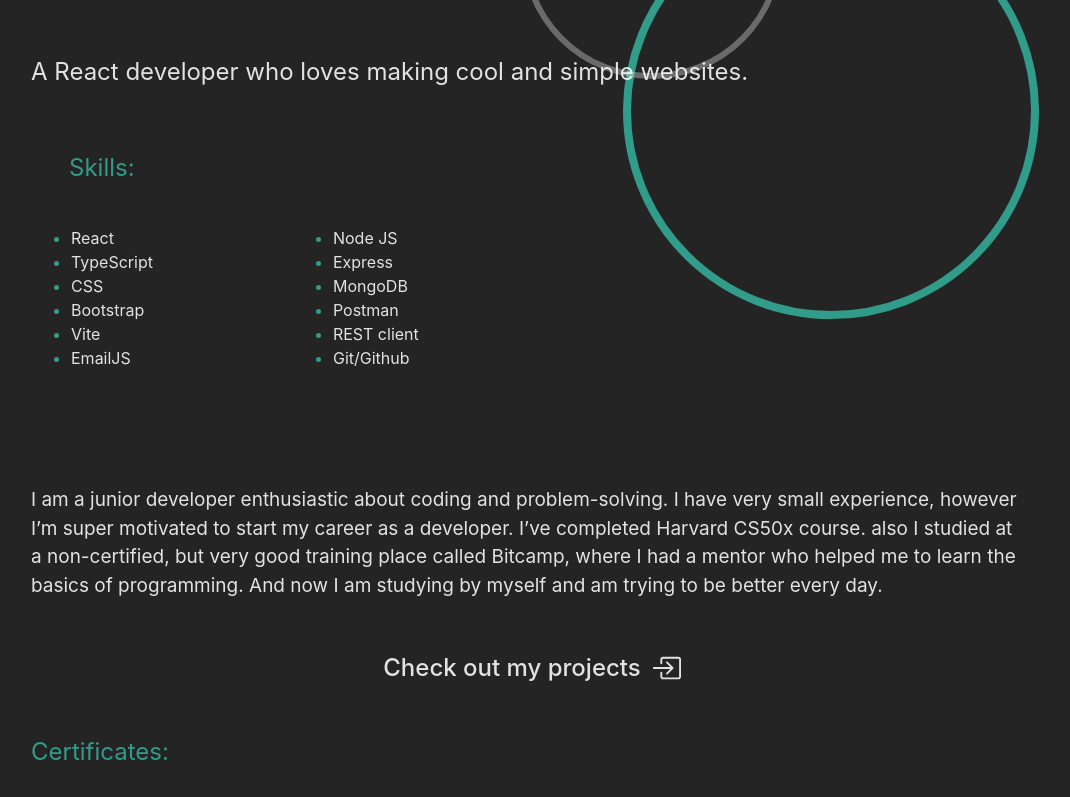
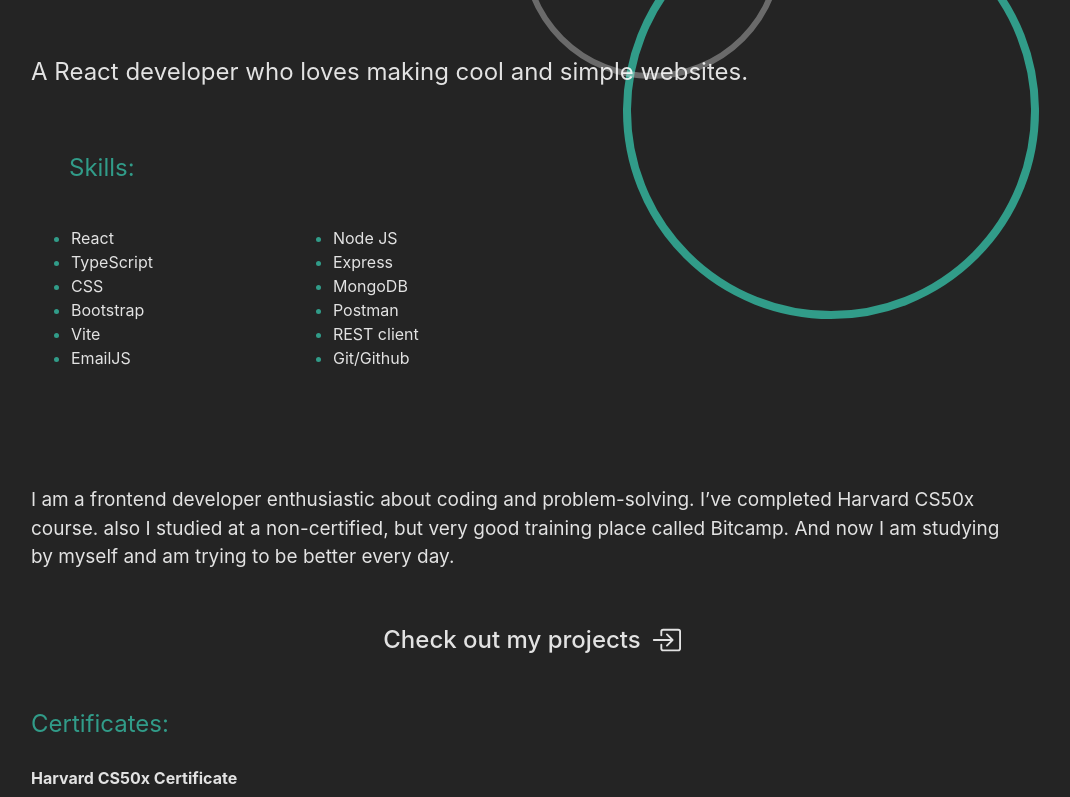
Before and after one commit to nanooka/portfolio, a React (Vite) app: page / in a window 1280 px wide. Shown: the part 401-1198 px from the top of the page, without its empty margins (113-1183 px from the left). Built offline with nearby package versions, Linux system fonts and the light colour scheme.

Commit message:
updated aboutme

```diff
--- a/src/index.css
+++ b/src/index.css
@@ -155,6 +155,7 @@ li::marker {
   border-radius: 12px;
   border: 1px solid #319c89;
   margin: 20px 10px 0 0;
+  cursor: pointer;
 }
 
 .contact-container {
--- a/src/pages/AboutMe.tsx
+++ b/src/pages/AboutMe.tsx
@@ -44,12 +44,10 @@ export default function AboutMe() {
       </div>
 
       <p style={{ fontSize: "19px", marginTop: "100px" }}>
-        I am a junior developer enthusiastic about coding and problem-solving. I
-        have very small experience, however I’m super motivated to start my
-        career as a developer. I’ve completed Harvard CS50x course. also I
-        studied at a non-certified, but very good training place called Bitcamp,
-        where I had a mentor who helped me to learn the basics of programming.
-        And now I am studying by myself and am trying to be better every day.
+        I am a frontend developer enthusiastic about coding and problem-solving.
+        I’ve completed Harvard CS50x course. also I studied at a non-certified,
+        but very good training place called Bitcamp. And now I am studying by
+        myself and am trying to be better every day.
       </p>
 
       <div
```
